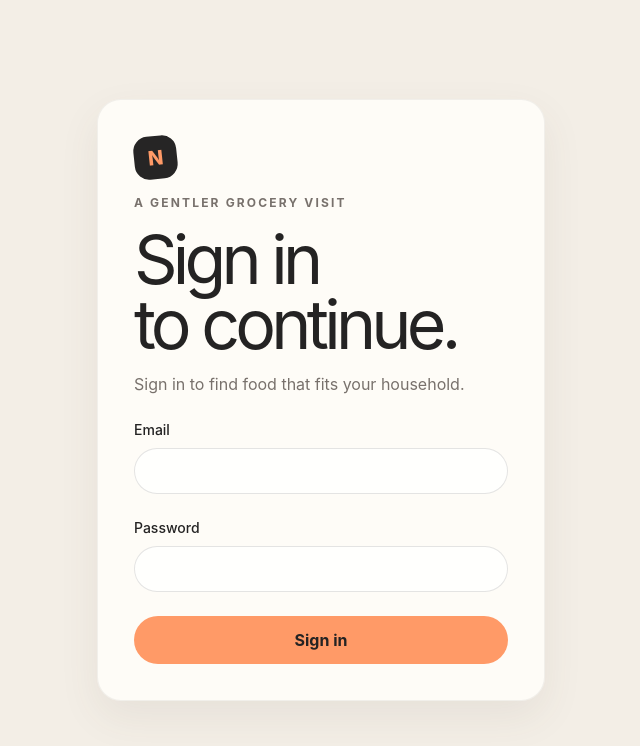
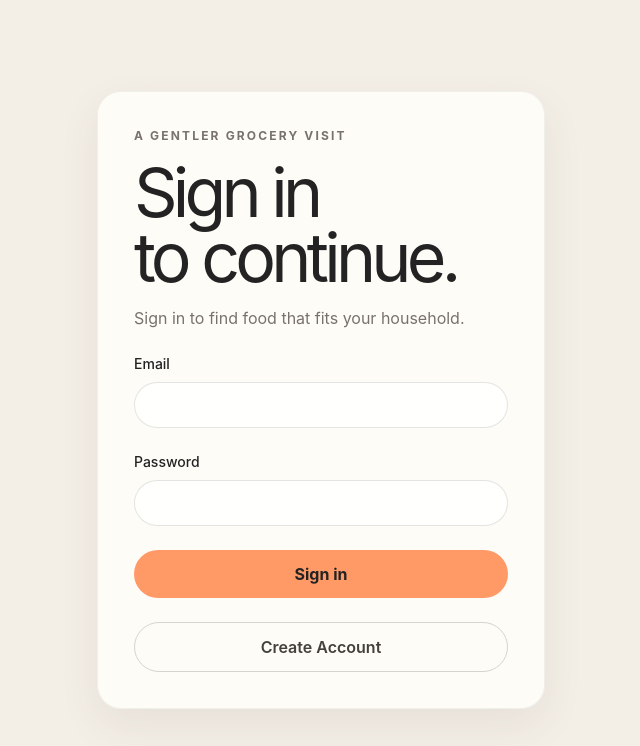
Before and after one commit to ericgdevs/2026-NestForAwhile, a React (Vite) app in the folder frontend/: page / in a window 1280 px wide. Shown: the top 746 px of the page, without its empty margins (319-959 px from the left). Built offline with nearby package versions, Linux system fonts and the light colour scheme; no server answers.

Commit message:
fix(ui): apply login page feedback [Agentation, debug]
Co-authored-by: Copilot <223556219+Copilot@users.noreply.github.com>

```diff
--- a/frontend/src/pages/Login.tsx
+++ b/frontend/src/pages/Login.tsx
@@ -33,7 +33,6 @@ export default function Login() {
     <main className="flex min-h-screen items-center justify-center p-6">
       <form className="soft-card w-full max-w-md space-y-6 p-7 sm:p-9" onSubmit={handleSubmit}>
         <div className="space-y-4">
-          <span className="brand-mark" aria-hidden="true">N</span>
           <p className="text-xs font-bold uppercase tracking-[0.18em] text-stone-500">A gentler grocery visit</p>
           <h1 aria-label="Sign in" className="display-title">Sign in<br />to continue.</h1>
           <p className="text-stone-500">Sign in to find food that fits your household.</p>
@@ -68,6 +67,13 @@ export default function Login() {
         >
           {submitting ? "Signing in…" : "Sign in"}
         </button>
+        <button
+          className="w-full rounded-full border border-stone-300 px-4 py-3 font-semibold text-stone-700 transition hover:border-stone-500"
+          type="button"
+          onClick={() => setError("Please ask staff to create your account.")}
+        >
+          Create Account
+        </button>
       </form>
     </main>
   );
```
Also changed, not shown: 3 other files (tests, documents, lock files or other folders).
